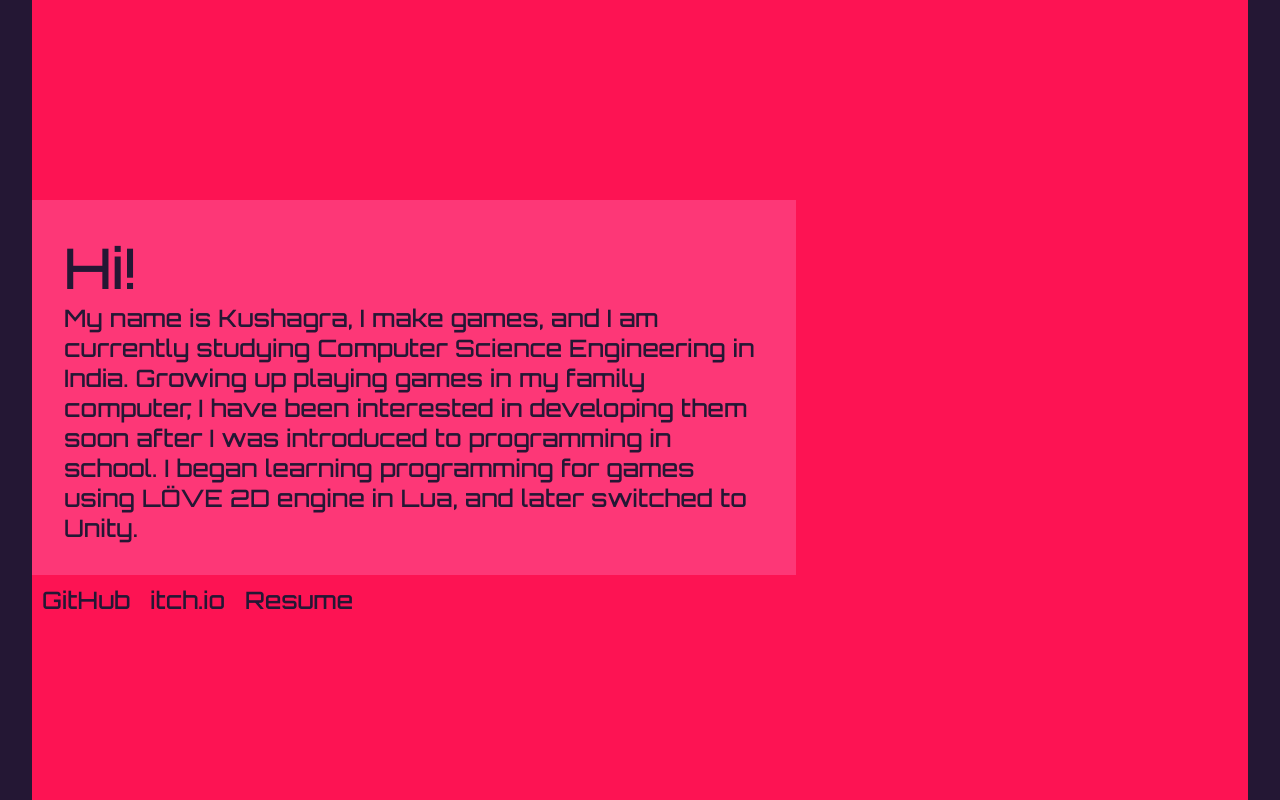
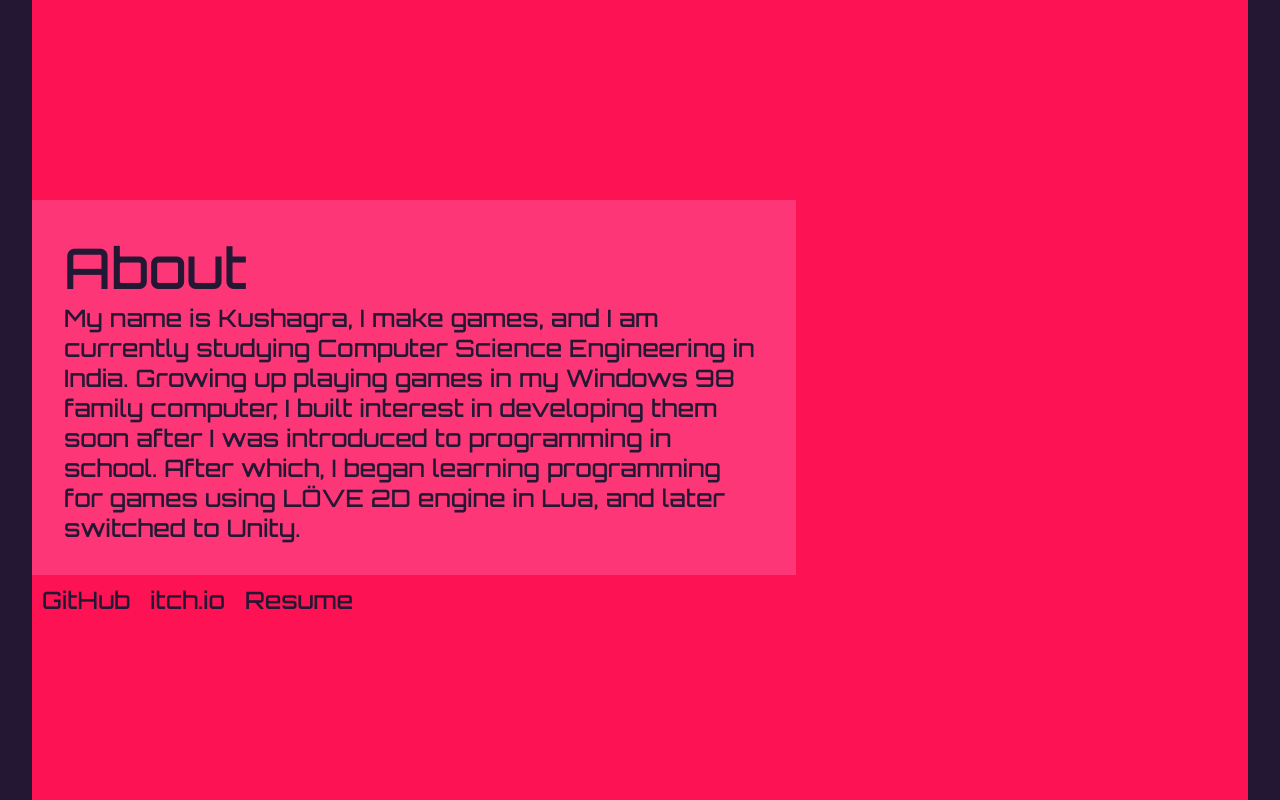
Before and after one commit to N-16/n-16.github.io, a plain HTML site: page index.html in a window 1280 px wide. Shown: the top 800 px of the page. Drawn offline with Linux system fonts and the light colour scheme.

Commit message:
Fix for chrome + edited about
yes

```diff
--- a/index.html
+++ b/index.html
@@ -13,8 +13,8 @@
         <div id = "about-wrapper">
             <section class = "intro">
                 <div id="intro-text">
-                    <h1>Hi!</h1>
-                    <h4>My name is Kushagra, I make games, and I am currently studying Computer Science Engineering in India. Growing up playing games in my family computer, I have been interested in developing them soon after I was introduced to programming in school. I began learning programming for games using LÖVE 2D engine in Lua, and later switched to Unity. </h4>
+                    <h1>About</h1>
+                    <h4>My name is Kushagra, I make games, and I am currently studying Computer Science Engineering in India. Growing up playing games in my Windows 98 family computer, I built interest in developing them soon after I was introduced to programming in school. After which, I began learning programming for games using LÖVE 2D engine in Lua, and later switched to Unity.  </h4>
                 </div>
                 <div style="font-size: 0px;">
                     <div class = "link">
--- a/style/styles.css
+++ b/style/styles.css
@@ -154,6 +154,7 @@ th, td {
 .project{
     justify-self:center;
     position: relative;
+    width: 100%;
 }
 .project img{
     width: 100%;
```
